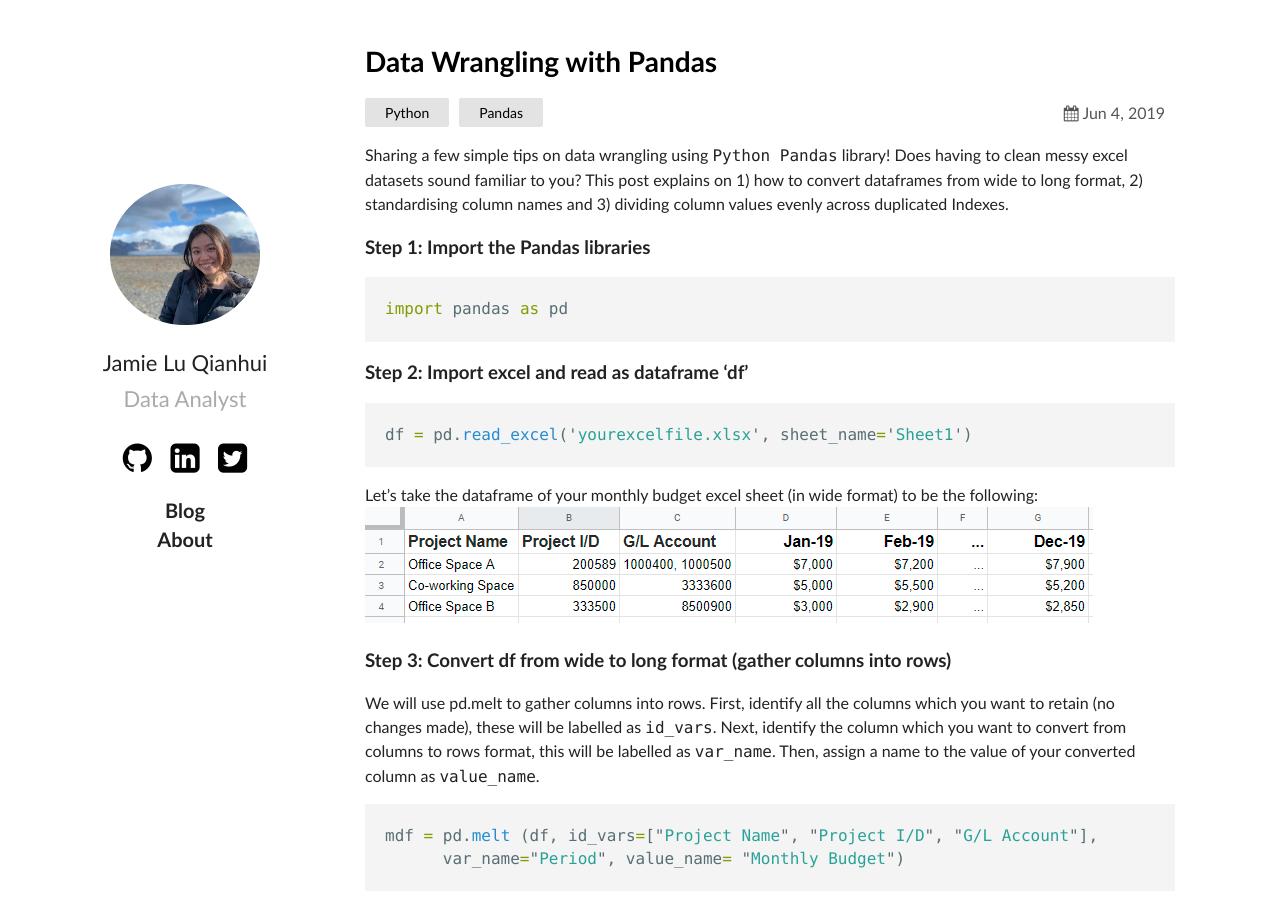
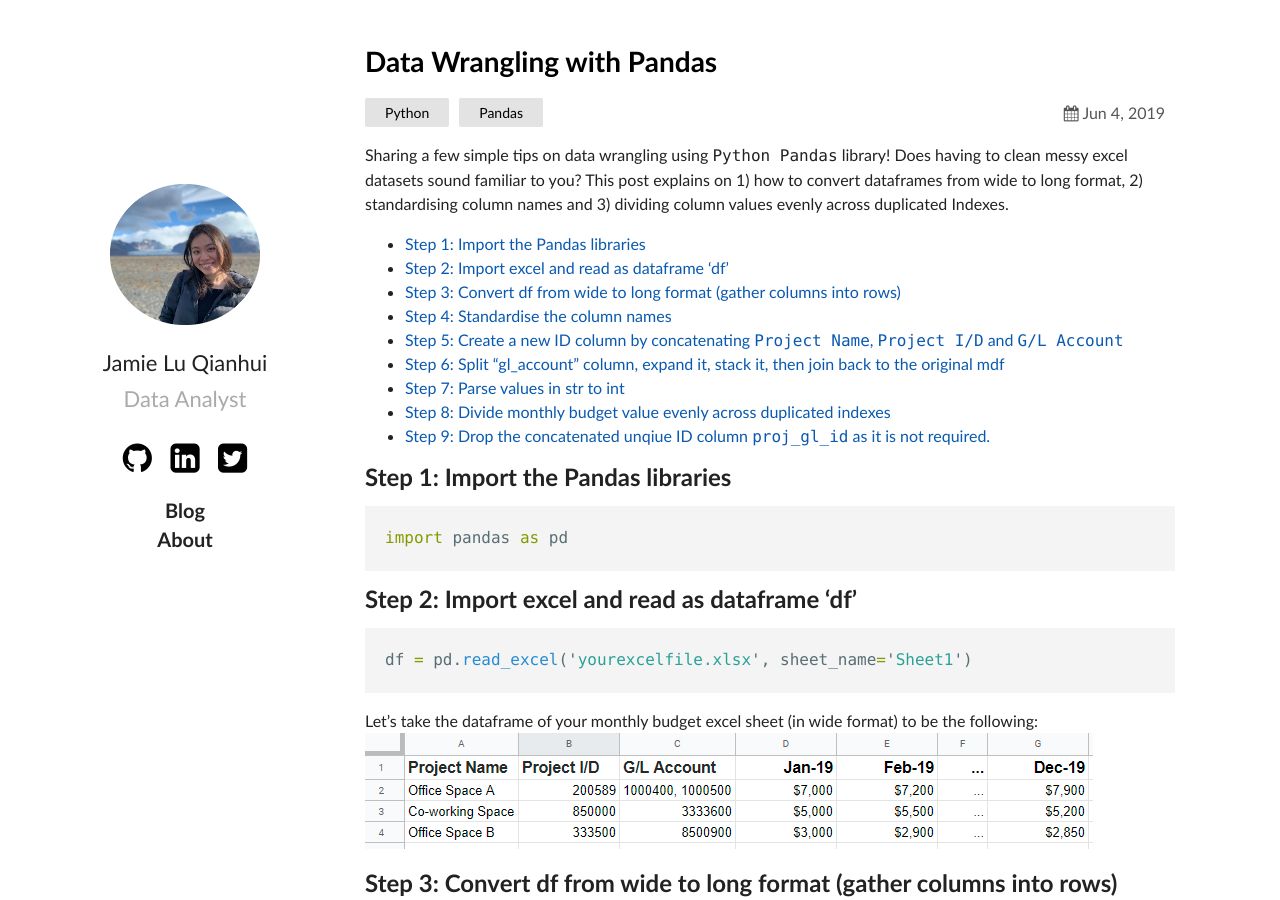
Before and after one commit to jamieqianhui/jamieqianhui.github.io, a Jekyll site: the page built from _posts/2019-06-04-Data-Wrangling-using-Python.markdown, in a window 1280 px wide and 900 px high. Built offline with Jekyll 4.4.1, drawn with Linux system fonts in a browser that asks for light colours.

Commit message:
added TOC

````diff
--- a/_posts/2019-06-04-Data-Wrangling-using-Python.markdown
+++ b/_posts/2019-06-04-Data-Wrangling-using-Python.markdown
@@ -6,14 +6,17 @@ categories: Python Pandas
 ---
 Sharing a few simple tips on data wrangling using `Python Pandas` library! Does having to clean messy excel datasets sound familiar to you? This post explains on 1) how to convert dataframes from wide to long format, 2) standardising column names and 3) dividing column values evenly across duplicated Indexes.<br>
 
+{: class="table-of-content"}
+* TOC
+{:toc}
 
-### Step 1: Import the Pandas libraries
+## Step 1: Import the Pandas libraries
 
 ```python
 import pandas as pd
 ```
 
-### Step 2: Import excel and read as dataframe 'df'
+## Step 2: Import excel and read as dataframe 'df'
 ```python
 df = pd.read_excel('yourexcelfile.xlsx', sheet_name='Sheet1')
 ```
@@ -21,7 +24,7 @@ Let's take the dataframe of your monthly budget excel sheet (in wide format) to
 ![DF_wideformat]({{ '/assets/DF_wideformat.png' | relative_url }})
 
 
-### Step 3: Convert df from wide to long format (gather columns into rows)
+## Step 3: Convert df from wide to long format (gather columns into rows)
 We will use pd.melt to gather columns into rows. First, identify all the columns which you want to retain (no changes made), these will be labelled as `id_vars`. Next, identify the column which you want to convert from columns to rows format, this will be labelled as `var_name`.
 Then, assign a name to the value of your converted column as `value_name`.
 ```python
@@ -29,20 +32,20 @@ mdf = pd.melt (df, id_vars=["Project Name", "Project I/D", "G/L Account"],
 	  var_name="Period", value_name= "Monthly Budget")
 ```
 
-### Step 4: Standardise the column names
+## Step 4: Standardise the column names
 Let's standardise the column names with lower case and replacing all special characters ('' spaces and `/`) in mdf column names with `_` (underscores).
 
 ```python
 mdf.columns = mdf.columns.str.strip().str.lower().str.replace(' ','_').str.replace('/','')
 print(mdf.columns)
 ```
-### Step 5: Create a new ID column by concatenating `Project Name`, `Project I/D` and `G/L Account`
+## Step 5: Create a new ID column by concatenating `Project Name`, `Project I/D` and `G/L Account`
 For indexing purpose, let's create a new unique identifier column and store the new ID column as `proj_gl_id`.
 
 ```python
 mdf['proj_gl_id'] = mdf['project_name'].map(str) +'-'+ mdf['project_id'].map(str) + '-' + mdf['gl_account'].map(str)
 ```
-### Step 6: Split "gl_account" column, expand it, stack it, then join back to the original mdf
+## Step 6: Split "gl_account" column, expand it, stack it, then join back to the original mdf
 As there are two GL line items for the same Project in the 1st row of data, we need to first split the `str` by ',' in the  `gl_account` column, then stack the expanded `gl_account` columns into 2 rows.
 ```python
 sdf = mdf.drop('gl_account', axis=1).join(mdf['gl_account'].str.split(', ', expand=True).stack().reset_index(level=1, drop=True).rename('gl_account'))
@@ -50,17 +53,17 @@ sdf = mdf.drop('gl_account', axis=1).join(mdf['gl_account'].str.split(', ', expa
 ![DF_stacked]({{ '/assets/DF_stacked.png' | relative_url }}) <br>
 Now, we have 2 duplicated budget GL line items (as highlighted) with budget value at twice the amount of its original value.
 
-### Step 7: Parse values in str to int
+## Step 7: Parse values in str to int
 The current dataframe stores the values in `str` format. To do any calculation, we need to convert the values to `int`.
 ```python
 sdf['monthly_budget'] = pd.to_numeric(sdf['monthly_budget'], errors ='coerce')
 ```
-### Step 8: Divide monthly budget value evenly across duplicated indexes
+## Step 8: Divide monthly budget value evenly across duplicated indexes
 To get the individual budget amount for each GL line item, we will need to divide the budget value amount evenly across the duplicated indexes.
 ```python
 sdf['budget'] = sdf.groupby([sdf.index])['monthly_budget'].apply(lambda x: x / len(x))
 ```
-### Step 9: Drop the concatenated unqiue ID column `proj_gl_id` as it is not required.
+## Step 9: Drop the concatenated unqiue ID column `proj_gl_id` as it is not required.
 Store the updated dataset as `res`. Export res to csv, removing the index column.
 ```python
 res = sdf.drop('proj_gl_id',axis =1)
````
